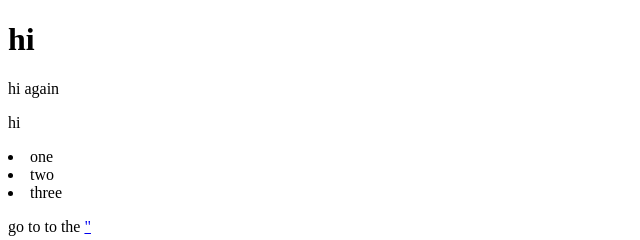
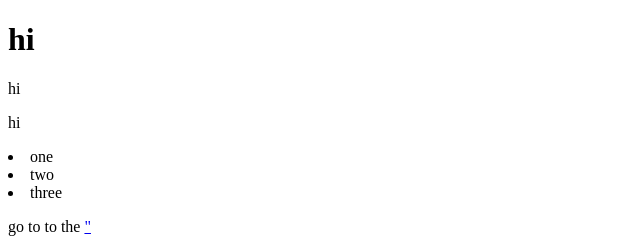
Before and after one commit to bingcherry89/mysite, a plain HTML site: page index.html in a window 1280 px wide. Shown: the full height of the page, 0-640 px from the left. Drawn offline with Linux system fonts and the light colour scheme.

Commit message:
shortened hi,
yes

```diff
--- a/index.html
+++ b/index.html
@@ -9,7 +9,7 @@
         <h1>hi</h1>
 
 
-    <p> hi again </p1>
+    <p> hi </p1>
         <p>hi
             <li>one
                 <li>two
```
